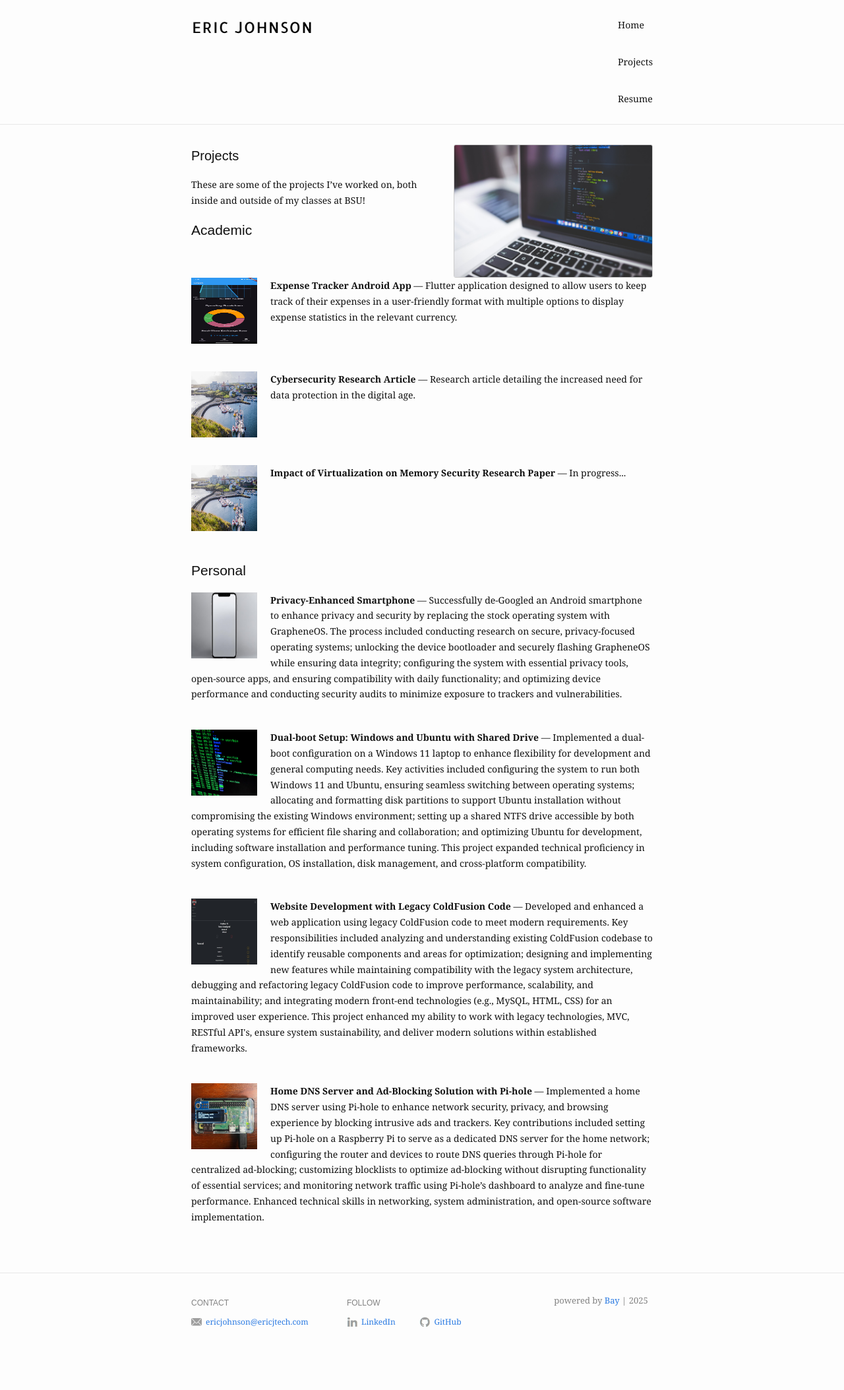
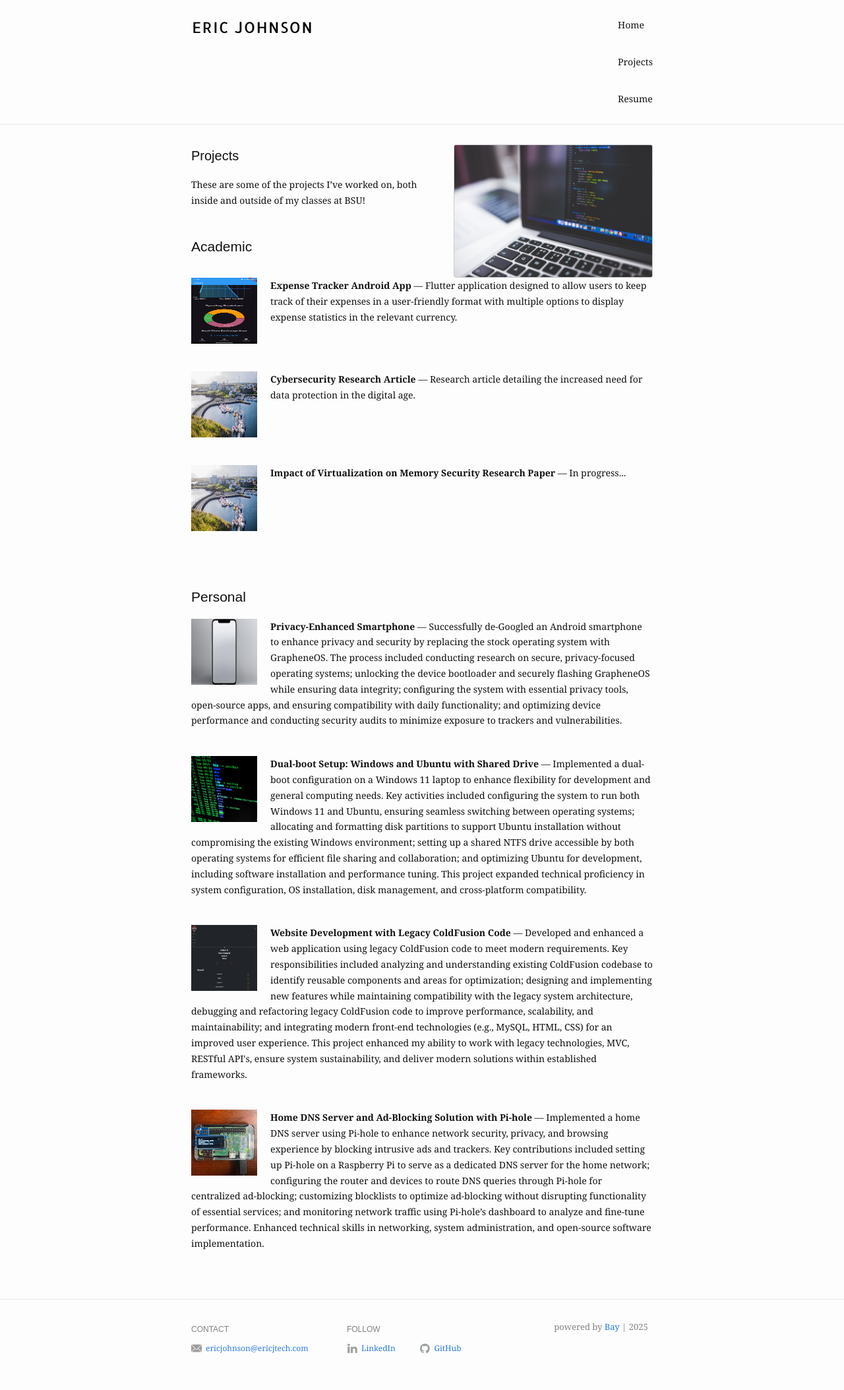
Before and after one commit to eboi1/eboi1.github.io, a Jekyll site: the page built from projects.md, in a window 1280 px wide. Shown: the whole page at 66% size. Built offline with Jekyll 4.4.1, drawn with Linux system fonts in a browser that asks for light colours; before the commit the page ends 2067 px from its top, so only the background shows below that.

Commit message:
image css margin

```diff
--- a/_sass/_layout.scss
+++ b/_sass/_layout.scss
@@ -172,9 +172,9 @@
   font-size: 20px;
 }
 
-// .page-subheading {
-//   font-size: 20px;
-// }
+.page-subheading {
+  margin-top: 40px;
+}
 
 // .site-nav {
 //   display: flex;
```
